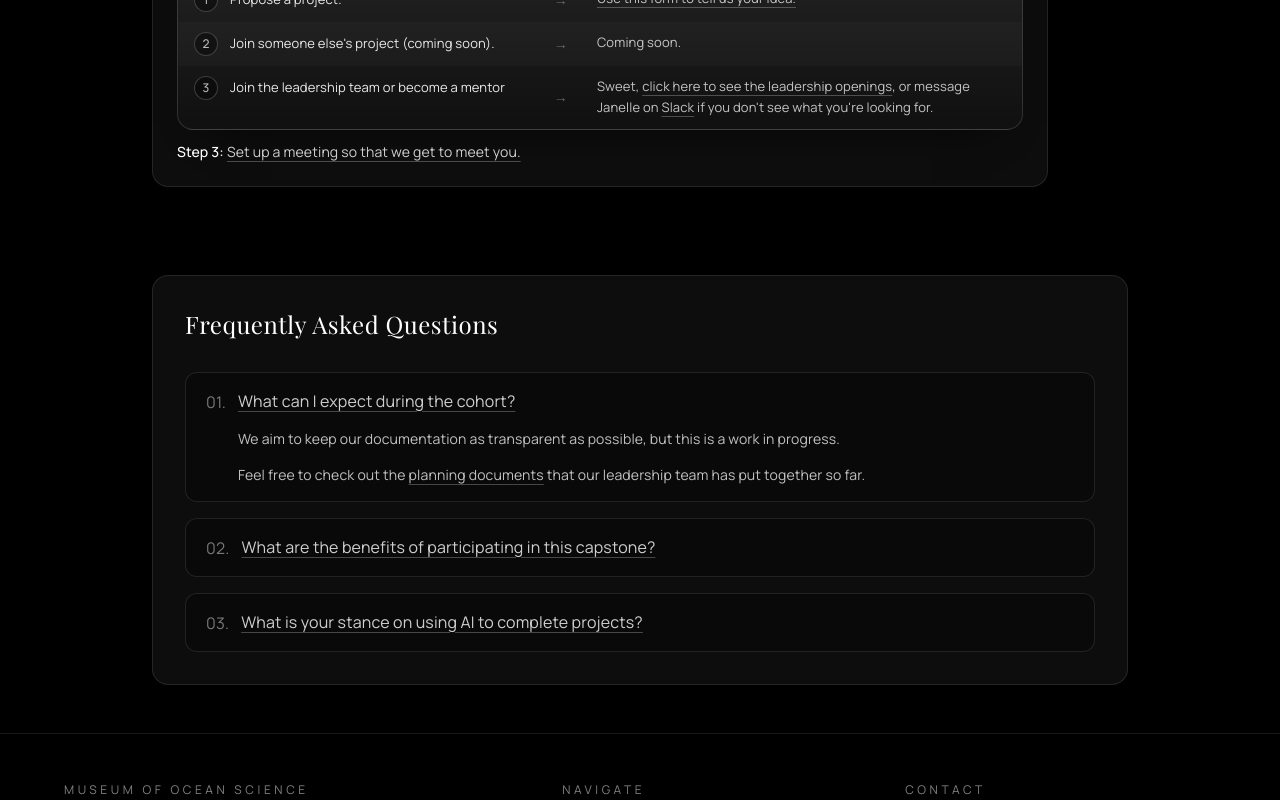
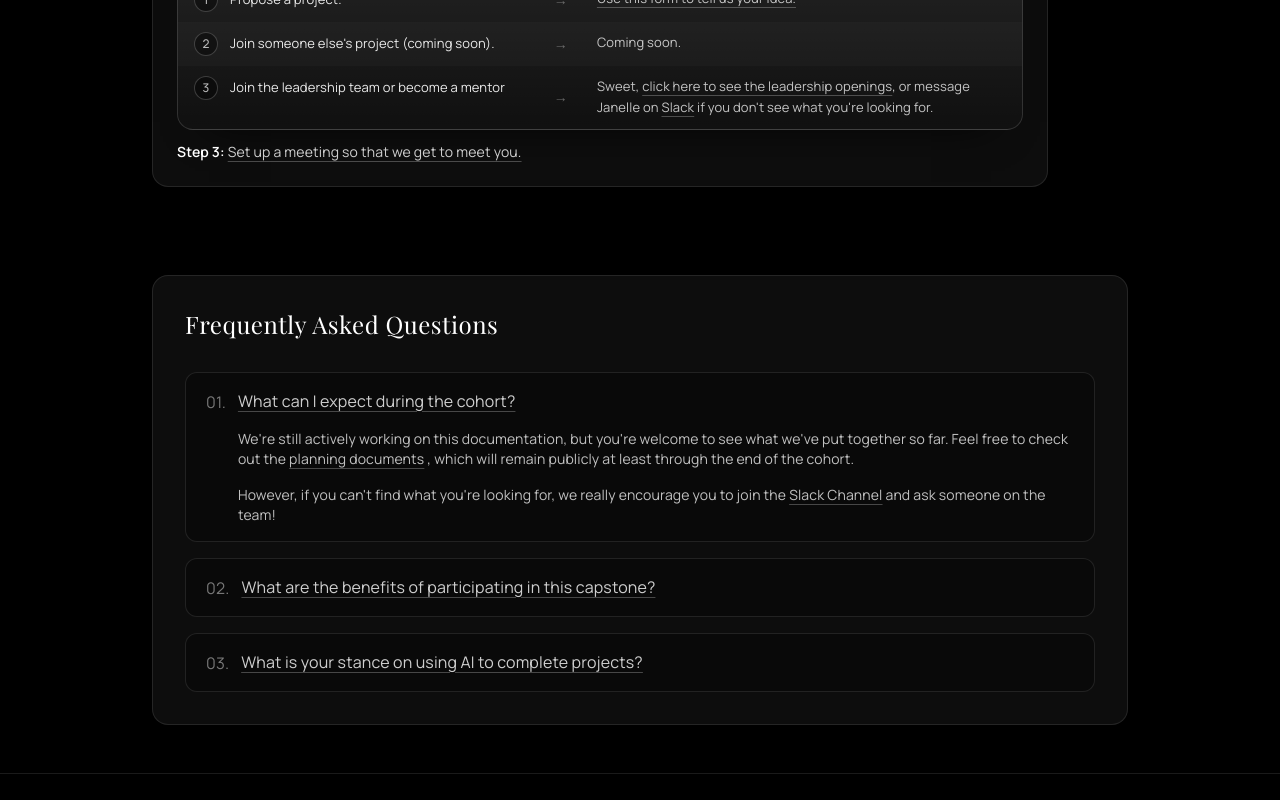
Before and after one commit to The-Museum-of-Ocean-Science/Website, a Next.js app: page /climatebase-fellows-start-here in a window 1280 px wide. Both pictures are taken after a click on the heading "What can I expect during the cohort?". Shown: the part 599-1399 px from the top of the page. Built offline with nearby package versions, Linux system fonts and the light colour scheme; a web font is replaced by a local one.

Commit message:
Refine ClimateBase Start Here copy and onboarding table styling

```diff
--- a/src/app/climatebase-fellows-start-here/page.tsx
+++ b/src/app/climatebase-fellows-start-here/page.tsx
@@ -39,6 +39,7 @@ type FaqExpandable = {
   linkLeadText?: string;
   linkLabel?: string;
   linkHref?: string;
+  secondaryLeadText?: string;
   secondaryLinkLabel?: string;
   secondaryLinkHref?: string;
   secondaryClosing?: string;
@@ -58,7 +59,7 @@ const gettingStartedSteps: FaqStep[] = [
     label: "Join our Slack Channel to explore and ask questions.",
     href: "https://museumofoceanscience.slack.com",
     linkLabel: "Join our Slack Channel",
-    postLinkText: " to explore and ask questions.",
+    postLinkText: " to explore and ask questions. Anyone is welcome, even if you're just curious.",
   },
   {
     label: "Decide how you'd like to participate.",
@@ -95,13 +96,18 @@ const faqQuestions: FaqQuestion[] = [
     question: "What can I expect during the cohort?",
     expandable: {
       intro:
-        "We aim to keep our documentation as transparent as possible, but this is a work in progress.",
+        "We're still actively working on this documentation, but you're welcome to see what we've put together so far.",
       linkLeadText: "Feel free to check out the",
       linkLabel: "planning documents",
       linkHref:
         "https://docs.google.com/document/d/18NrWtPUjs_SNdZr687aBT7UWqx31YO3S9-PdqKLm8pQ/edit?tab=t.0#heading=h.oaav9hopg4q6",
       benefits: [],
-      closing: "that our leadership team has put together so far.",
+      closing: ", which will remain publicly at least through the end of the cohort.",
+      secondaryLeadText:
+        "However, if you can't find what you're looking for, we really encourage you to join the",
+      secondaryLinkLabel: "Slack Channel",
+      secondaryLinkHref: "https://museumofoceanscience.slack.com",
+      secondaryClosing: "and ask someone on the team!",
       linkOnNewParagraph: true,
     },
   },
@@ -165,7 +171,7 @@ export default function ClimateBaseFellowsStartHerePage() {
               {gettingStartedSteps.map((step, stepIndex) => (
                 <div key={step.label}>
                   <p>
-                    <span className="font-medium text-white">{`Step ${stepIndex + 1}: `}</span>
+                    <span className="font-semibold text-white">{`Step ${stepIndex + 1}: `}</span>
                     {step.href ? (
                       <>
                         <a
@@ -287,8 +293,8 @@ export default function ClimateBaseFellowsStartHerePage() {
                           {question.expandable.linkHref ? (
                             question.expandable.linkOnNewParagraph ? (
                               <>
-                                {question.expandable.intro ? <p>{question.expandable.intro}</p> : null}
                                 <p>
+                                  {question.expandable.intro ? `${question.expandable.intro} ` : null}
                                   {question.expandable.linkLeadText
                                     ? `${question.expandable.linkLeadText} `
                                     : null}
@@ -302,6 +308,24 @@ export default function ClimateBaseFellowsStartHerePage() {
                                   </a>
                                   {question.expandable.closing ? ` ${question.expandable.closing}` : null}
                                 </p>
+                                {question.expandable.secondaryLeadText &&
+                                question.expandable.secondaryLinkHref &&
+                                question.expandable.secondaryLinkLabel ? (
+                                  <p>
+                                    {question.expandable.secondaryLeadText}{" "}
+                                    <a
+                                      href={question.expandable.secondaryLinkHref}
+                                      target="_blank"
+                                      rel="noreferrer noopener"
+                                      className="underline decoration-white/25 underline-offset-4 transition hover:text-[color:var(--mos-seafoam)] hover:decoration-[color:var(--mos-seafoam)]"
+                                    >
+                                      {question.expandable.secondaryLinkLabel}
+                                    </a>
+                                    {question.expandable.secondaryClosing
+                                      ? ` ${question.expandable.secondaryClosing}`
+                                      : null}
+                                  </p>
+                                ) : null}
                               </>
                             ) : (
                               <p>
```
